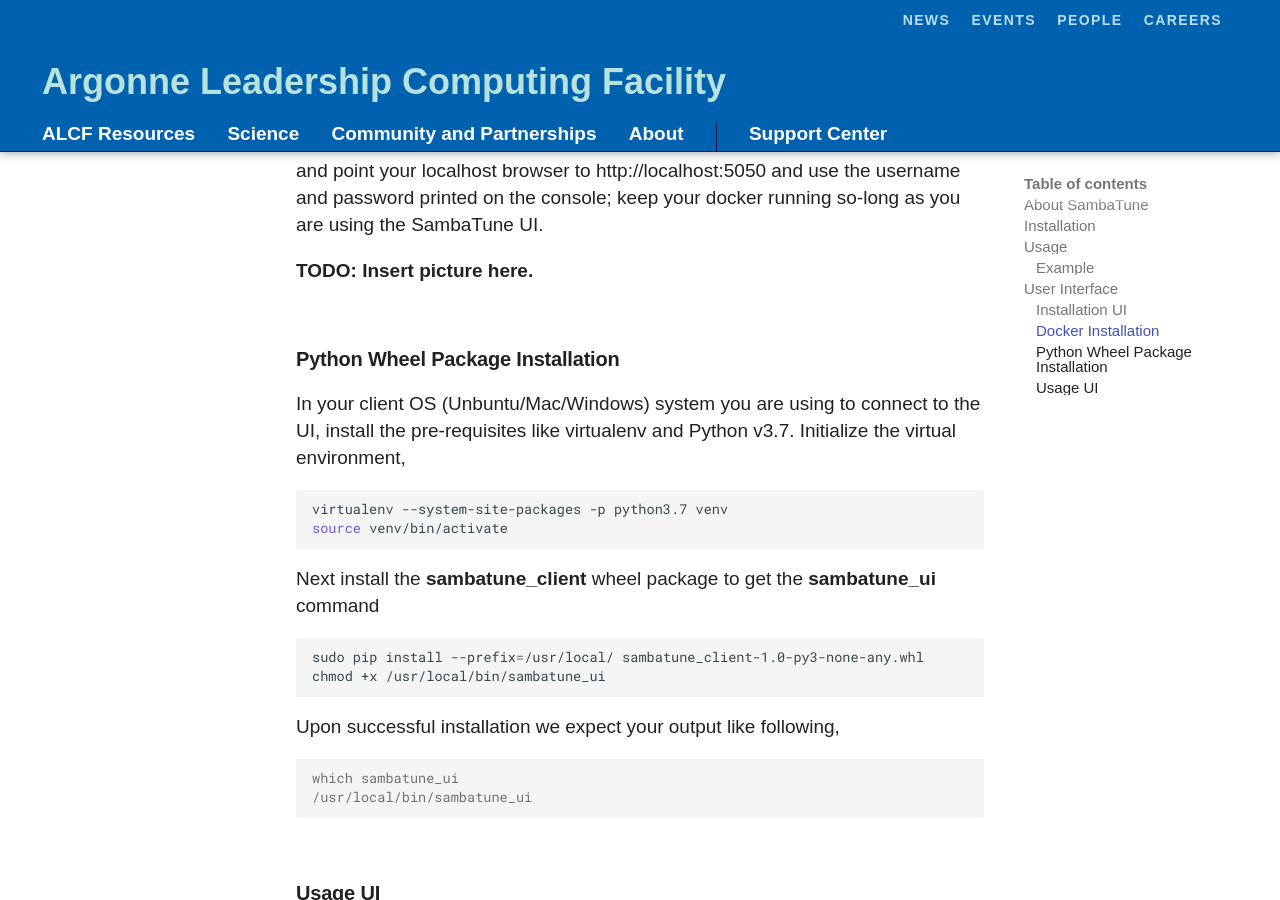
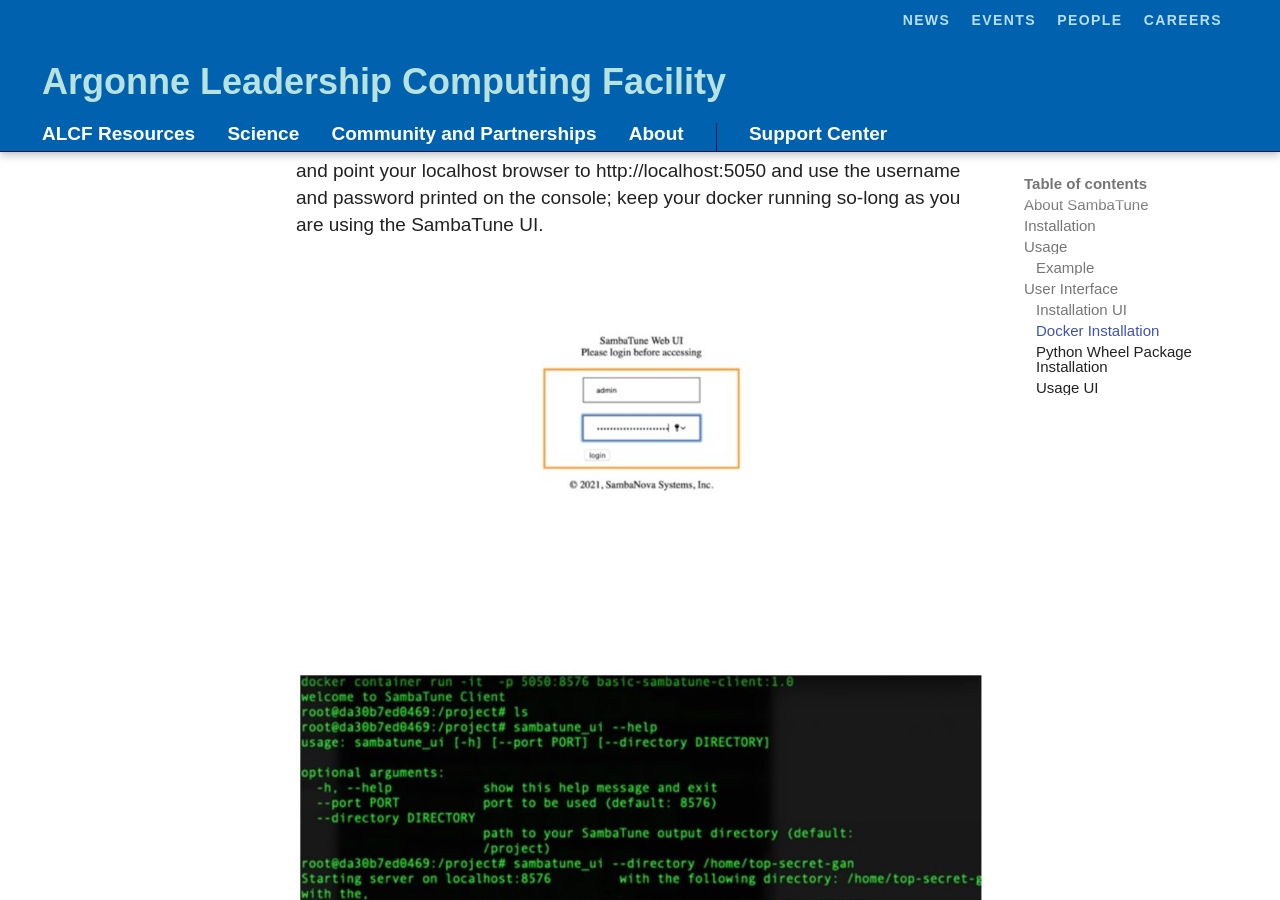
Before and after one commit to argonne-lcf/ai-testbed-userdocs, an MkDocs documentation site: the page built from docs/sambanova/SambaTune-User-Guide.md, in a window 1280 px wide and 900 px high, scrolled down 3727 px. Built offline with MkDocs 1.6.1 and Material for MkDocs 9.7.7, drawn with Linux system fonts in a browser that asks for light colours; some web fonts are replaced; comment, search, counter and statistics services are not loaded.

Commit message:
Added SambaTune pix.

```diff
--- a/docs/sambanova/SambaTune-User-Guide.md
+++ b/docs/sambanova/SambaTune-User-Guide.md
@@ -160,7 +160,9 @@
 password printed on the console; keep your docker running so-long as you are using the
 SambaTune UI.
 
-**TODO: Insert picture here.**
+![SambaTune UI](ST_UI.jpg "SambaTune UI")
+
+![SambaTune Console](ST_console.jpg "SambaTune Console")
 
 ### Python Wheel Package Installation
 
```
Also changed, not shown: docs/sambanova/ST_UI.jpg (added), docs/sambanova/ST_console.jpg (added).
